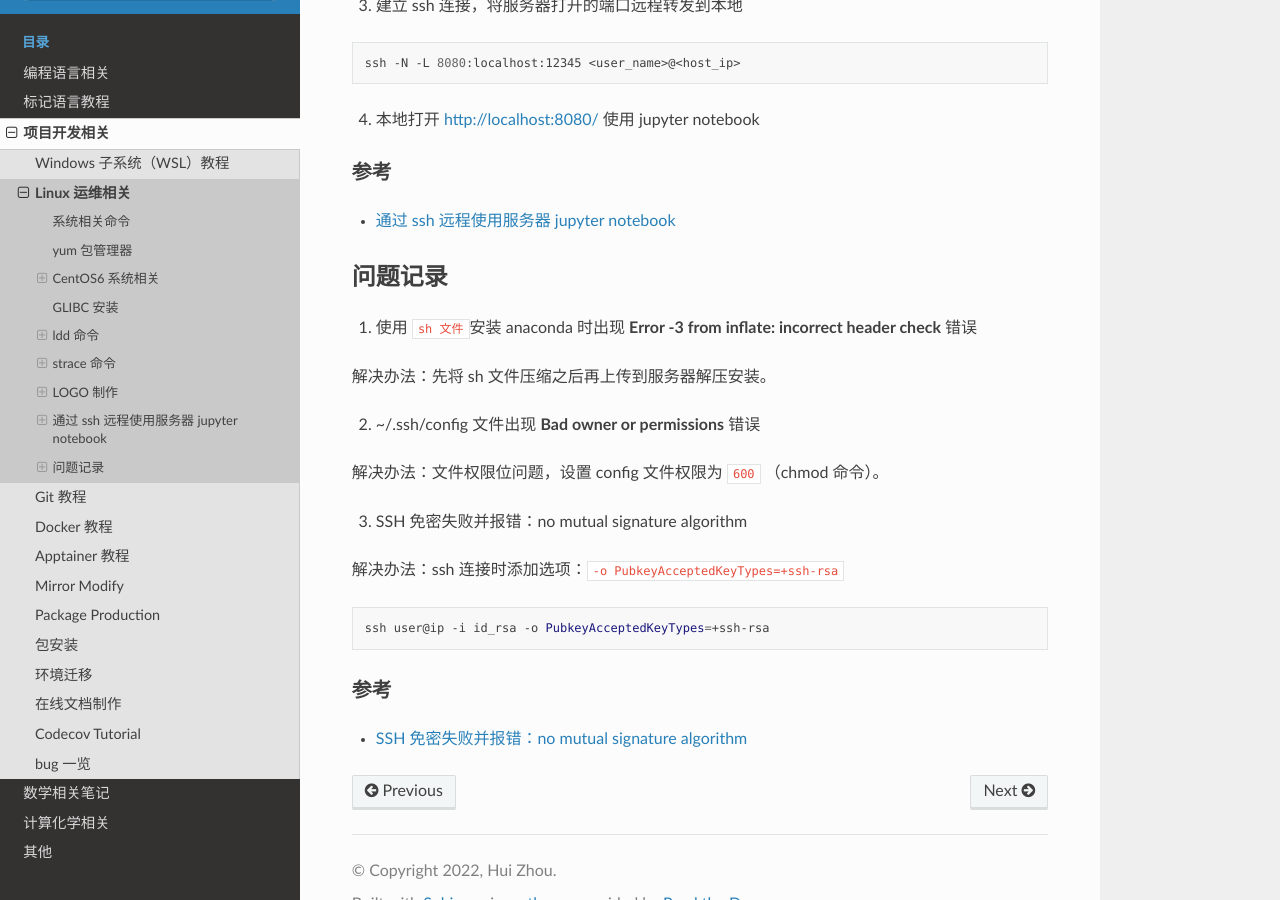
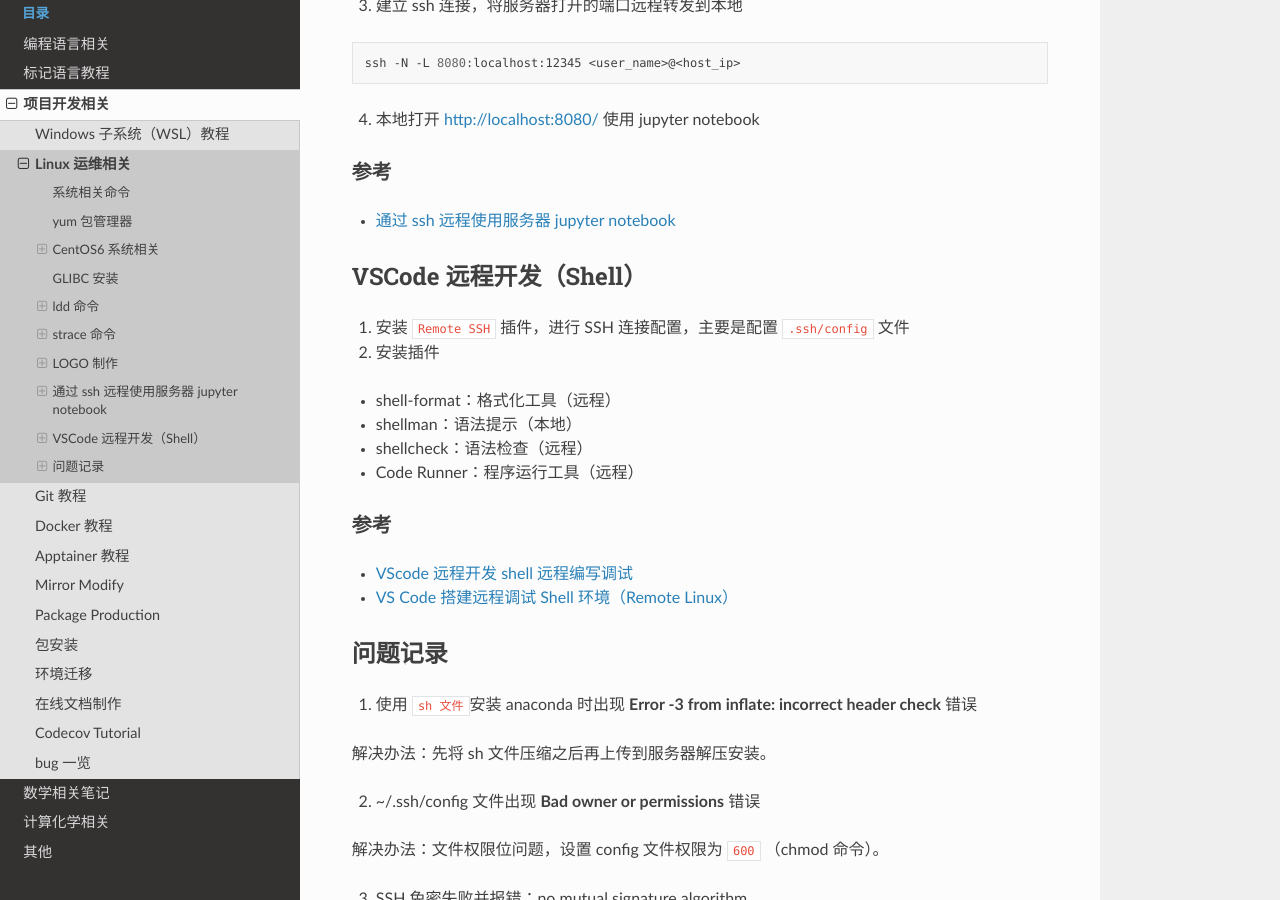
Before and after one commit to Rasic2/CodeNote, a Sphinx documentation site: the page built from docs/source/development/linux.md, in a window 1280 px wide and 900 px high, scrolled down 4875 px. Built offline with Sphinx 7.4.7 and the Read the Docs theme 2.0.0, drawn with Linux system fonts in a browser that asks for light colours.

Commit message:
add VSCode remote development

```diff
--- a/docs/source/development/linux.md
+++ b/docs/source/development/linux.md
@@ -231,6 +231,23 @@ ssh -N -L 8080:localhost:12345 <user_name>@<host_ip>
 
 - [通过 ssh 远程使用服务器 jupyter notebook](https://blog.csdn.net/qq_34769162/article/details/107947034)
 
+## VSCode 远程开发（Shell）
+
+1. 安装 `Remote SSH` 插件，进行 SSH 连接配置，主要是配置 `.ssh/config` 文件
+
+2. 安装插件
+
+- shell-format：格式化工具（远程）
+- shellman：语法提示（本地）
+- shellcheck：语法检查（远程）
+- Code Runner：程序运行工具（远程）
+
+### 参考
+
+- [VScode 远程开发 shell 远程编写调试](https://blog.csdn.net/u010953692/article/details/103324732)
+
+- [VS Code 搭建远程调试 Shell 环境（Remote Linux）](https://www.cnblogs.com/testopsfeng/p/13945846.html)
+
 ## 问题记录
 
 1. 使用 `sh 文件`安装 anaconda 时出现 **Error -3 from inflate: incorrect header check** 错误
```
